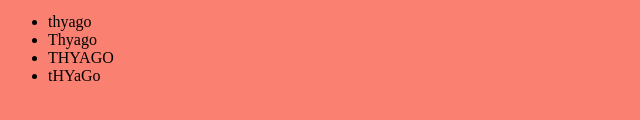
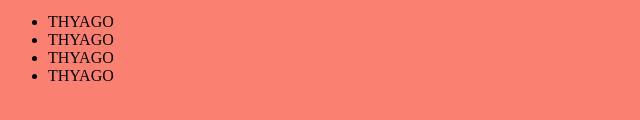
Before and after one commit to Salvah/css, a plain HTML site: page index.html in a window 1280 px wide. Shown: the part 350-470 px from the top of the page, 0-640 px from the left. Drawn offline with Linux system fonts and the light colour scheme.

Commit message:
text-transform

```diff
--- a/textos.css
+++ b/textos.css
@@ -13,3 +13,7 @@ h2 {
     text-decoration-style: dotted;
     text-decoration-thickness: 5px;
 }
+
+.lista {
+    text-transform: uppercase;
+}
```
